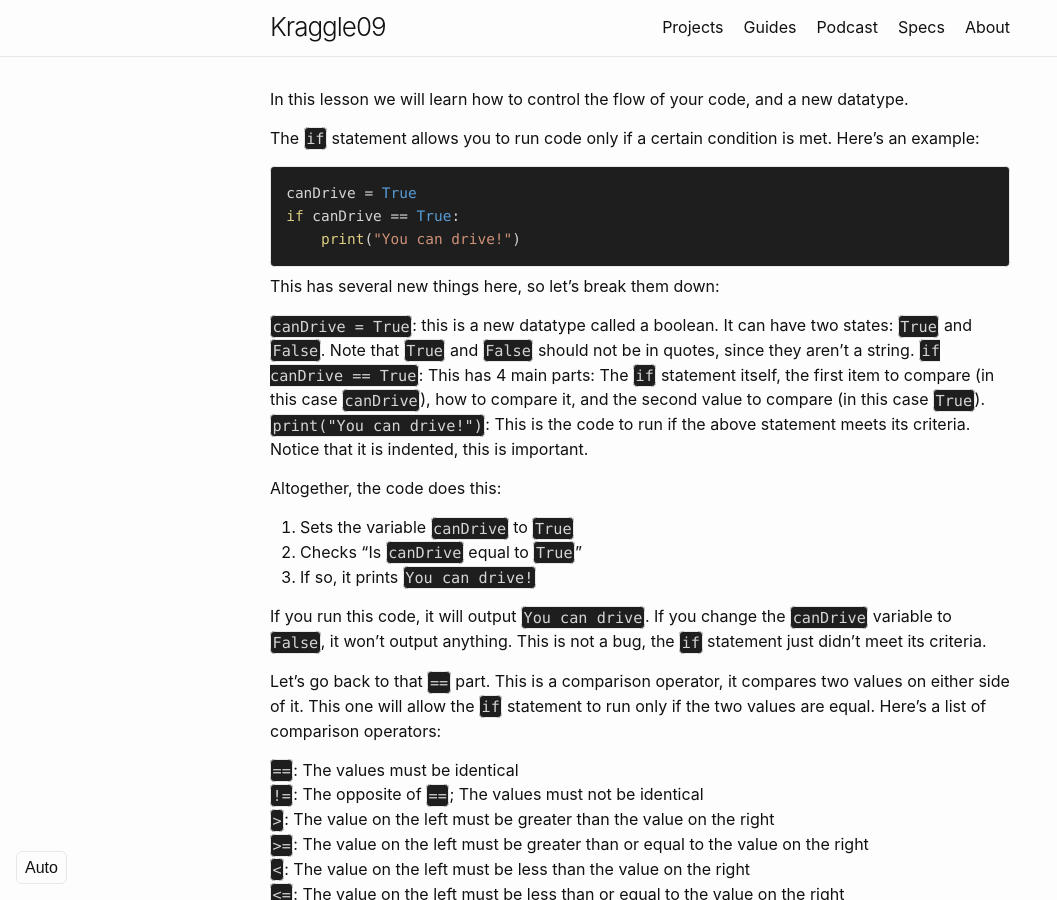
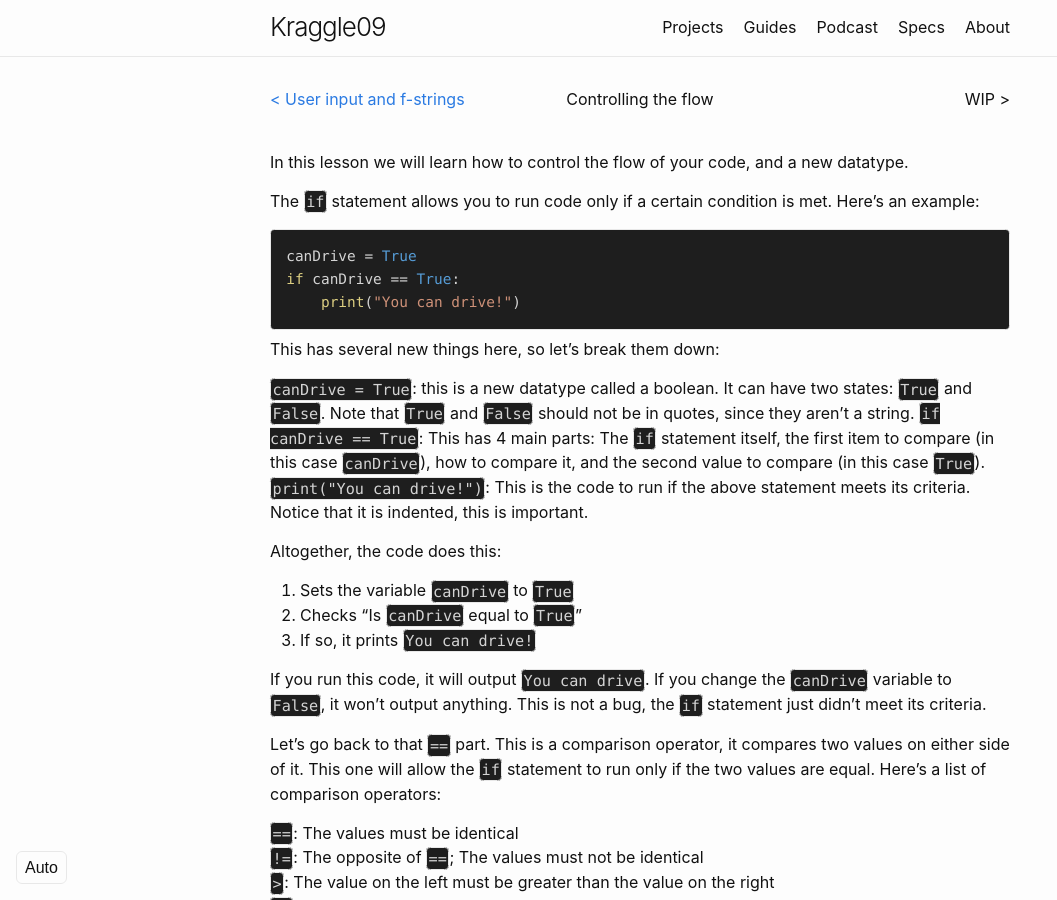
Before and after one commit to Kraggle09/kraggle09.github.io, a Jekyll site: the page built from docs/guide/python/05.markdown, in a window 1280 px wide and 900 px high. Shown: the whole window, without its empty margins (0-1057 px from the left). Built offline with Jekyll 4.4.1, drawn with Linux system fonts in a browser that asks for light colours.

Commit message:
Added nav bar links for lesson 05

```diff
--- a/docs/guide/python/04.markdown
+++ b/docs/guide/python/04.markdown
@@ -7,7 +7,7 @@ permalink: /python/04/
 <div style="display: flex; justify-content: space-between; width: 100%; align-items: center;">
   <div><a href="/python/03/">&lt; Working with datatypes</a></div>
   <div style="position: absolute; left: 50%; transform: translateX(-50%);">User input and f-strings</div>
-  <div>WIP &gt;</div>
+  <div><a href="/python/05/">Controlling the flow &gt;</a></div>
 </div>
 <br>
 
--- a/docs/guide/python/05.markdown
+++ b/docs/guide/python/05.markdown
@@ -3,6 +3,13 @@ layout: default
 title: Controlling the flow
 permalink: /python/05/
 ---
+
+<div style="display: flex; justify-content: space-between; width: 100%; align-items: center;">
+  <div><a href="/python/03/">&lt; User input and f-strings</a></div>
+  <div style="position: absolute; left: 50%; transform: translateX(-50%);">Controlling the flow</div>
+  <div>WIP &gt;</div>
+</div>
+<br>
 
 In this lesson we will learn how to control the flow of your code, and a new datatype.
 
```
